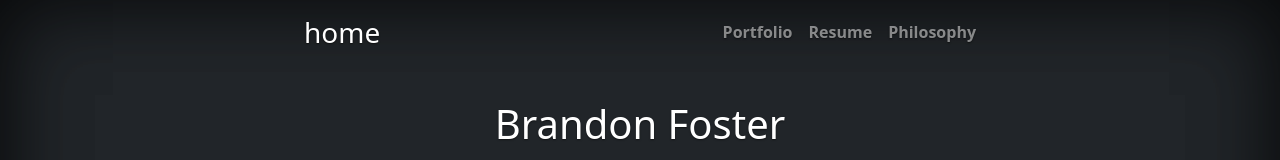
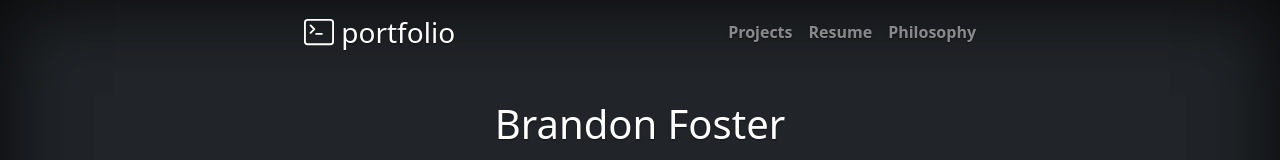
Before and after one commit to brandon-foster/resume_react_server, a React (Create React App) app in the folder client/: page / in a window 1280 px wide. Shown: the top 160 px of the page. Built offline with nearby package versions, Linux system fonts and the light colour scheme.

Commit message:
terminal icon; change home to portfolio; change Portfolio link to Projects link

```diff
--- /dev/null
+++ b/client/src/icon-html/IconTerminal.js
@@ -0,0 +1,8 @@
+export const IconTerminal = () => {
+  return (
+    <svg style={{height: '30px', width: '30px'}} xmlns="http://www.w3.org/2000/svg" width="16" height="16" fill="currentColor" className="bi bi-terminal" viewBox="0 0 16 16">
+      <path d="M6 9a.5.5 0 0 1 .5-.5h3a.5.5 0 0 1 0 1h-3A.5.5 0 0 1 6 9zM3.854 4.146a.5.5 0 1 0-.708.708L4.793 6.5 3.146 8.146a.5.5 0 1 0 .708.708l2-2a.5.5 0 0 0 0-.708l-2-2z" />
+      <path d="M2 1a2 2 0 0 0-2 2v10a2 2 0 0 0 2 2h12a2 2 0 0 0 2-2V3a2 2 0 0 0-2-2H2zm12 1a1 1 0 0 1 1 1v10a1 1 0 0 1-1 1H2a1 1 0 0 1-1-1V3a1 1 0 0 1 1-1h12z" />
+    </svg>
+  );
+}
--- a/client/src/layout/Layout.js
+++ b/client/src/layout/Layout.js
@@ -1,4 +1,6 @@
 import { Outlet, Link } from "react-router-dom";
+
+import { IconTerminal } from '../icon-html/IconTerminal';
 
 export const Layout = () => {
   return (
@@ -6,9 +8,13 @@ export const Layout = () => {
       <div className="d-flex w-100 h-100 p-3 mx-auto flex-column">
         <header className="w-max-42em d-flex w-100 text-center mx-auto mb-auto flex-column">
           <div>
-            <h3 className="float-md-start mb-0">home</h3>
+              <a href='/' className='text-decoration-none text-white'>
+            <h3 className='float-md-start mb-0'>
+                <IconTerminal />&nbsp;portfolio
+            </h3>
+              </a>
             <nav className="nav nav-masthead justify-content-center float-md-end">
-              <Link to='/' className='nav-link fw-bold py-1 px-0'>Portfolio</Link>
+              <Link to='/' className='nav-link fw-bold py-1 px-0'>Projects</Link>
               <Link to='/resume' className='nav-link fw-bold py-1 px-0'>Resume</Link>
               <Link to='/philosophy' className='nav-link fw-bold py-1 px-0'>Philosophy</Link>
             </nav>
```
